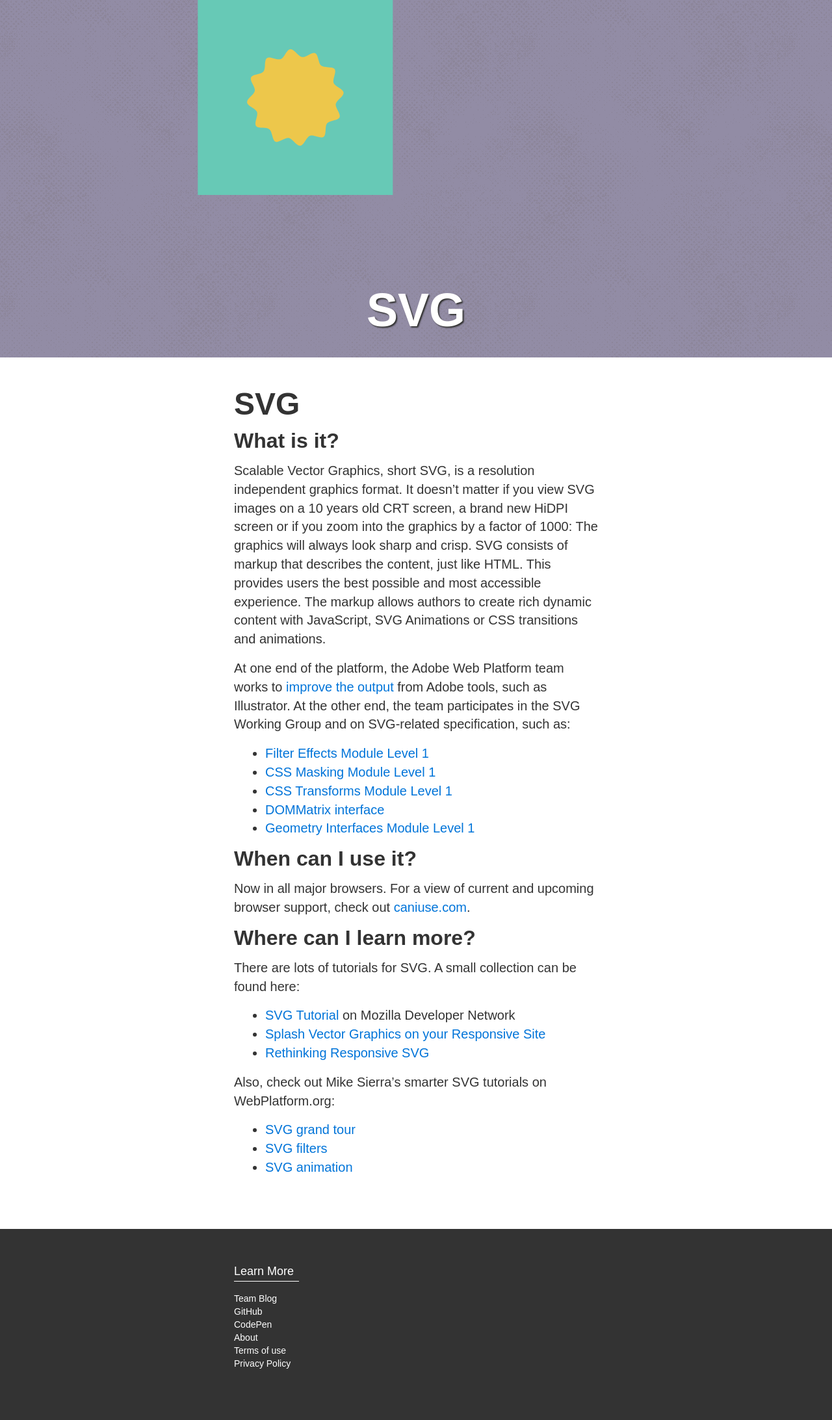
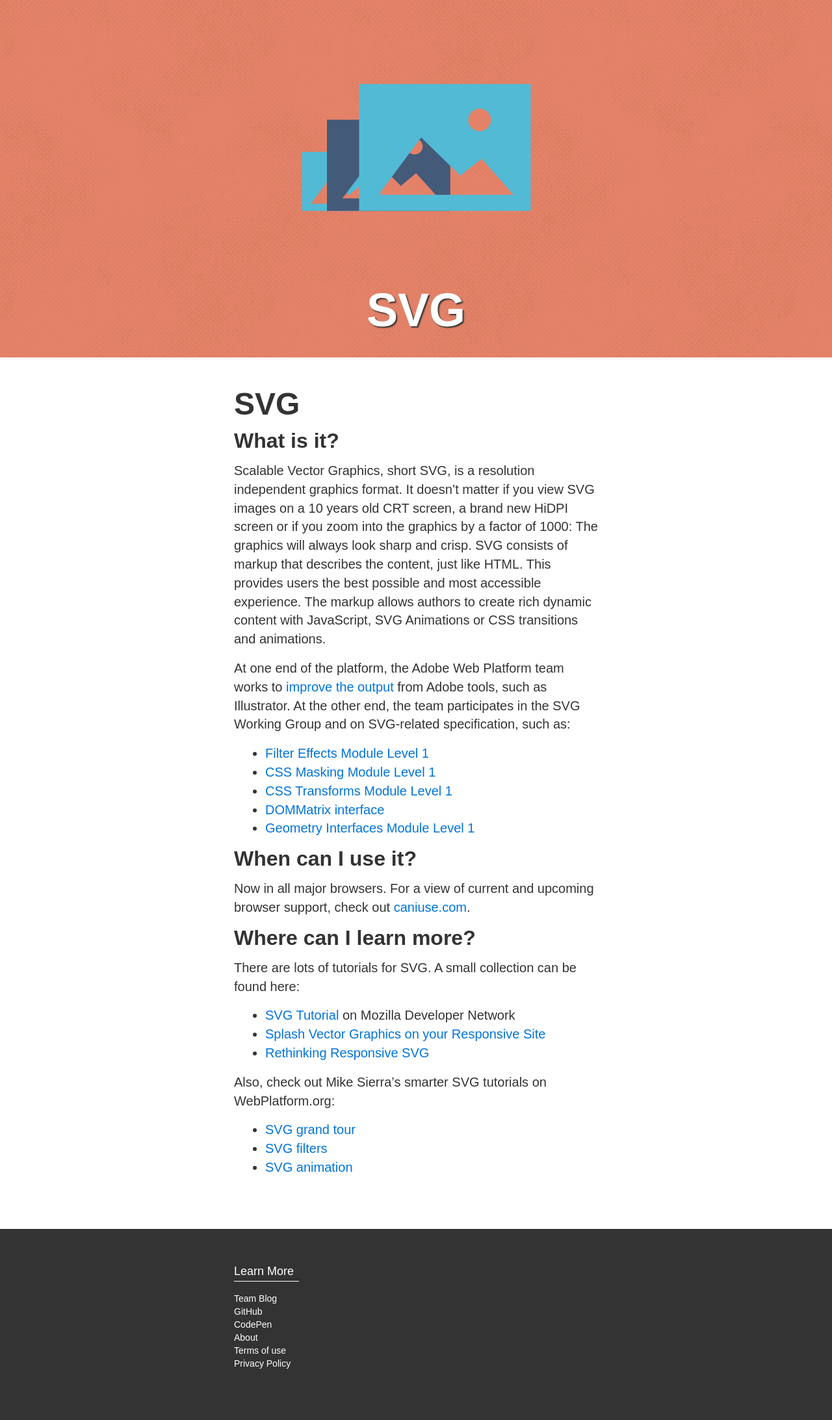
Before and after one commit to adobe-webplatform/adobe-webplatform.github.io, a Jekyll site: the page built from _posts/2014-08-20-svg.md, in a window 1280 px wide. Shown: the whole page at 65% size. Built offline with Jekyll 4.4.1, drawn with Linux system fonts in a browser that asks for light colours.

Commit message:
Updating svg project icon

```diff
--- a/_posts/2014-08-20-svg.md
+++ b/_posts/2014-08-20-svg.md
@@ -3,9 +3,9 @@ layout: page
 title:  "SVG"
 categories: project
 description: Scalable vector graphics.
-thumb: project_header/svg_star_thumb.svg
-full_image: project_header/svg_star.svg
-bg: 928CA5
+thumb: project_header/icon-svg.svg
+full_image: project_header/icon-svg.svg
+bg: e38268
 permalink: svg
 ---
 #SVG
```
